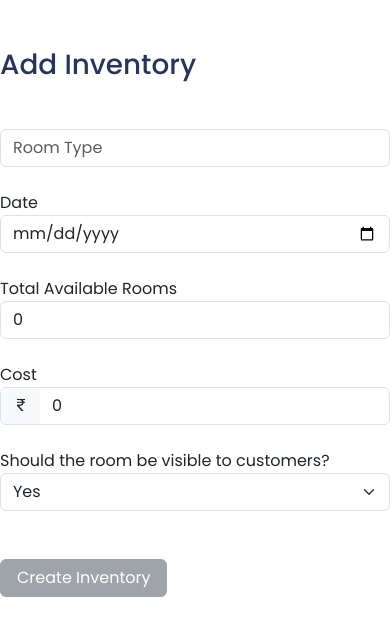
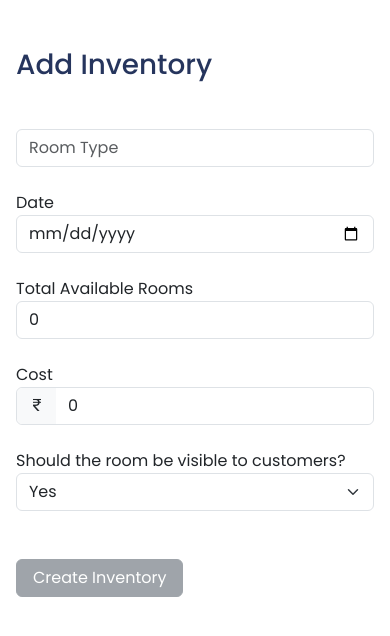
Before and after one commit to SILENTswami/apna-inventory, a React (Create React App) app: page /add-inventory in a window 390 px wide. Shown: the top 636 px of the page. Built offline with nearby package versions, Linux system fonts and the light colour scheme; sample sign-in values are in the browser's storage.

Commit message:
Add inventory - Responsive

```diff
--- a/src/Pages/AddInventory.js
+++ b/src/Pages/AddInventory.js
@@ -32,6 +32,7 @@ class AddInventory extends React.Component {
         const isDisabled = !(this.state.cost && this.state.date && this.state.roomType && this.state.roomsAvailable) || this.state.isLoading
 
         return (
+            <div className="mx-3">
                 <div className="col-md-3 col-12 m-auto mt-5">
                     <div>
                         <div className="text-dark-o h1 mb-5">Add Inventory</div>
@@ -62,6 +63,7 @@ class AddInventory extends React.Component {
                         }
                     </div>
                 </div>
+            </div>
         )
     }
 }
```
Lines whose indentation alone changed are shown as unchanged.
